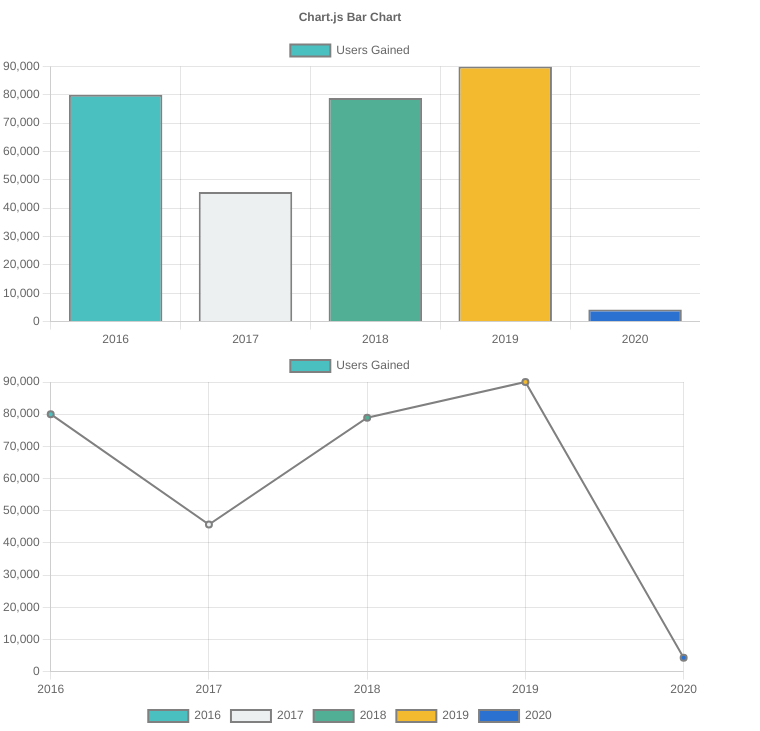
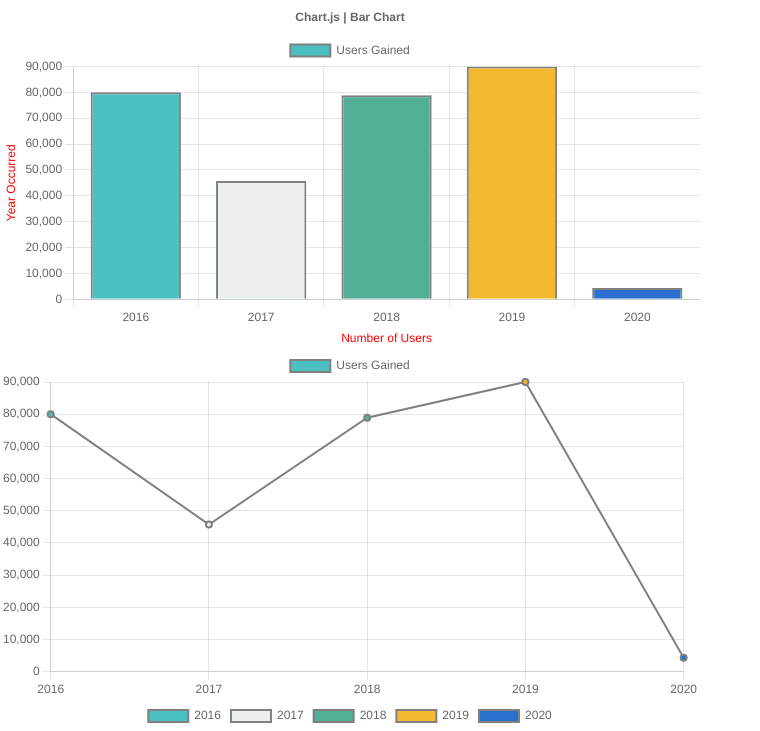
Before and after one commit to Bonjour-amanda/chart-js, a React (Vite) app in the folder chart.js/: page / in a window 1280 px wide. Shown: the top 731 px of the page, without its empty margins (0-760 px from the left). Built offline with nearby package versions, Linux system fonts and the light colour scheme.

Commit message:
add title to scales using oprions

```diff
--- a/chart.js/src/components/BarChart.jsx
+++ b/chart.js/src/components/BarChart.jsx
@@ -11,9 +11,25 @@ const BarChart = ({chartData})  => {
           },
           title: {
             display: true,
-            text: 'Chart.js Bar Chart',
+            text: 'Chart.js | Bar Chart',
           },
         },
+        scales: {
+            x : {
+                title: {
+                    display: true,
+                    text: 'Number of Users',
+                    color: 'red'
+                }
+            },
+            y : {
+                title: {
+                    display: true,
+                    text: 'Year Occurred',
+                    color: 'red'
+                }
+            }
+        }
       };
 
     const chartRef = useRef();
```
